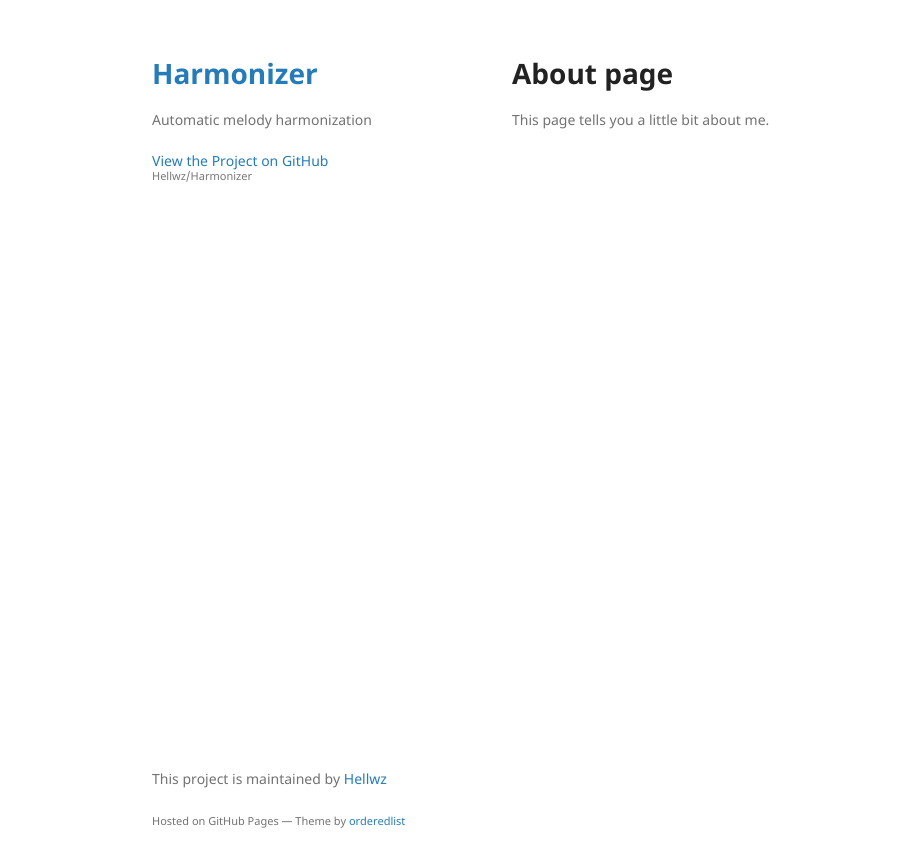
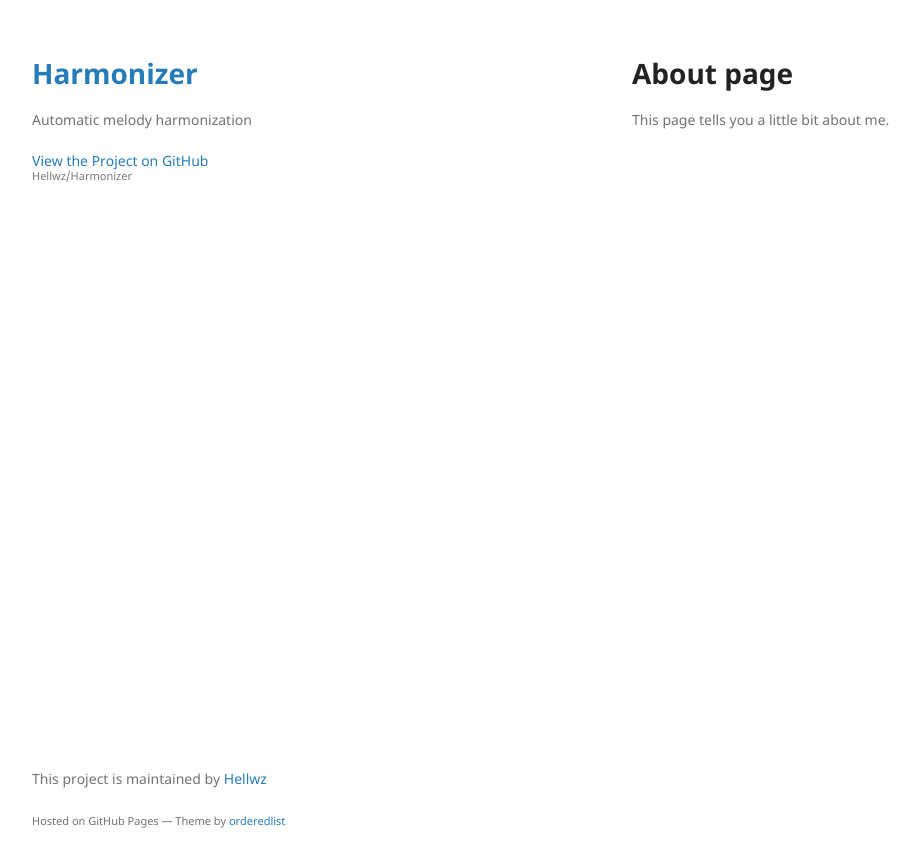
Before and after one commit to Hellwz/Harmonizer, a Jekyll site: the page built from docs/index.md, in a window 1280 px wide. Shown: the top 867 px of the page, without its empty margins (58-977 px from the left). Built offline with Jekyll 4.4.1, drawn with Linux system fonts in a browser that asks for light colours.

Commit message:
change width

```diff
--- a/docs/_sass/jekyll-theme-minimal.scss
+++ b/docs/_sass/jekyll-theme-minimal.scss
@@ -56,7 +56,7 @@ a:hover small {
 }
 
 .wrapper {
-  width:860px;
+  width:1100px;
   margin:0 auto;
 }
 
```
